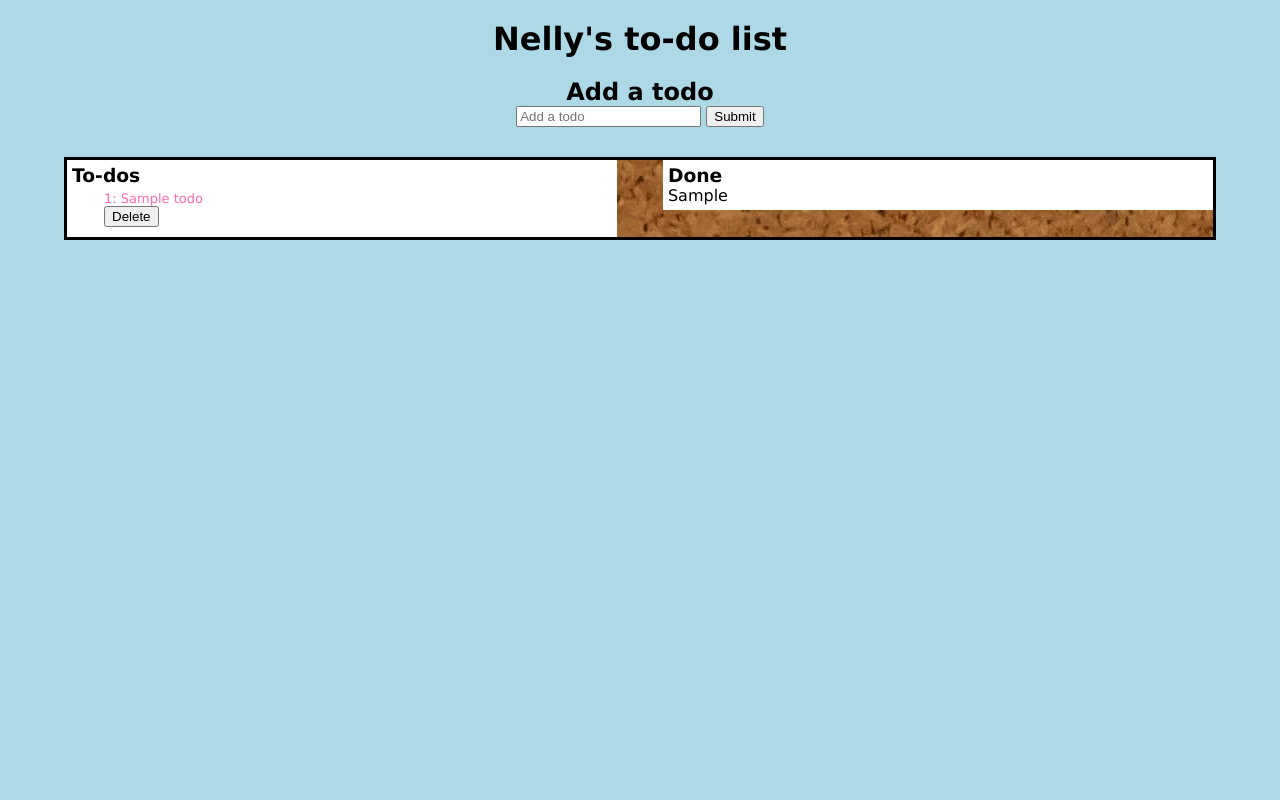
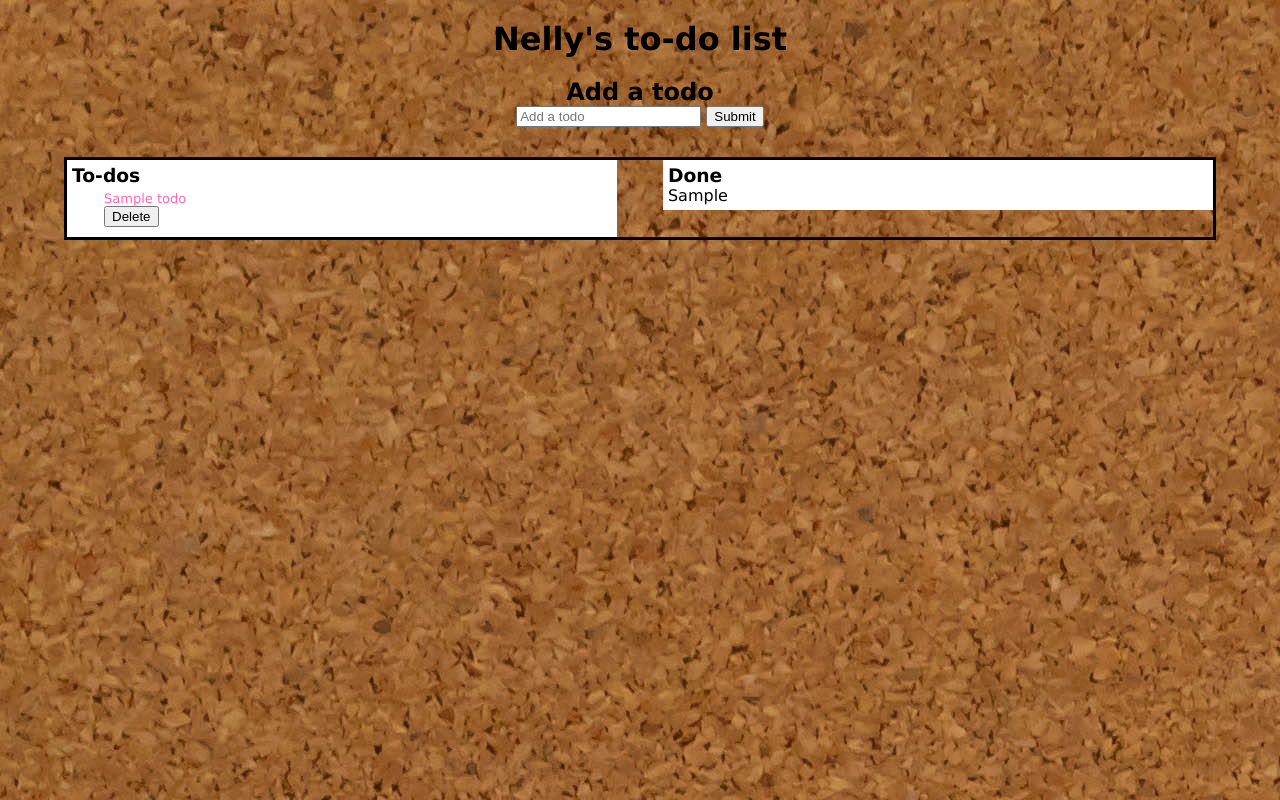
Before and after one commit to daniellaskinner/slimTodoApp, a PHP site: template templates/todos.phtml in a window 1280 px wide. Run offline with PHP 8.4, Linux system fonts and the light colour scheme; the template is opened without the code that fills it: most values are stand-ins (such as "Sample title", 1, 10 or a date in 2020).

Commit message:
finished delete functionality and added background image

```diff
--- a/public/css/style.css
+++ b/public/css/style.css
@@ -3,9 +3,9 @@
     margin: 0 auto;
 }
 
-html {
+body {
     font-family: verdana;
-    background-color: lightblue;
+    background-image: url("../images/corkBoard.jpg");
 }
 
 h1 {
@@ -21,7 +21,6 @@ main {
     width: 90%;
     border: 3px solid black;
     overflow: auto;
-    background-image: url("./public/images/corkBoard.jpg");
     margin-top: 30px;
     margin-bottom: 50px;
 }
--- a/public/js/deleteTodo.js
+++ b/public/js/deleteTodo.js
@@ -1,11 +1,21 @@
-// document.getElementById(deleteTodo)
 
-document.getElementById('test').addEventListener("click", ()=> {
-    fetch('/todos', {
-        method: 'DELETE',
-        body: JSON.stringify({"id":"11"}),
-        headers: {
-            "Content-Type": "application/json"
-        }
+//grab button by class name
+let deleteButtons = document.getElementsByClassName('btn-delete');
+
+
+//returns a html collection of buttons so foreach loop through buttons to add event listener
+Array.from(deleteButtons).forEach((button) => {
+    button.addEventListener('click', (e) => {
+        let id = e.target.dataset.id;
+        let todo = e.target.dataset.todo;
+        fetch('/todos', {
+            method: 'DELETE',
+            body: JSON.stringify({"id": id}),
+            headers: {
+                "Content-Type": "application/json"
+            }
+        });
+        alert('You deleted: ' + todo);
+        window.location.href = "http://localhost:8080/todos";
     })
-})
+});
--- a/templates/todos.phtml
+++ b/templates/todos.phtml
@@ -21,7 +21,7 @@
             <h3>To-dos</h3>
                 <?php
                 foreach($todos as $todo) {
-                    echo "<div class='todo'>" . '<p>' . $todo['id'] . ': ' . $todo['todo'] . '</p>' . "<button name='delete'>Delete</button>" . '</div>';
+                    echo "<div class='todo'>" . '<p>' . $todo['todo'] . '</p>' . "<button name='delete' class='btn-delete' data-id='" . $todo['id'] . "' " . "data-todo='" . $todo['todo'] . "'>Delete</button>" . '</div>';
                 }
                 ?>
         </div>
```
